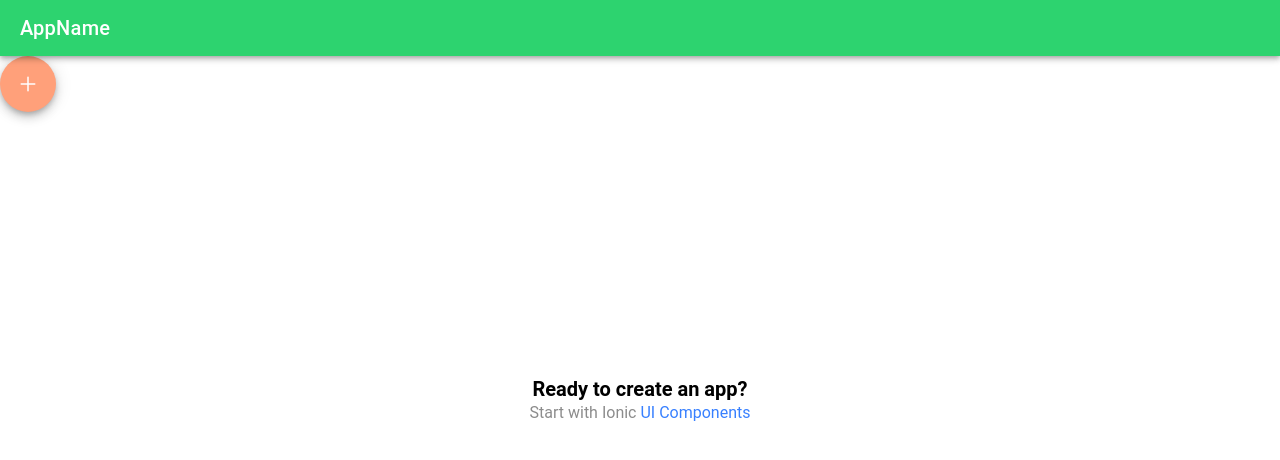
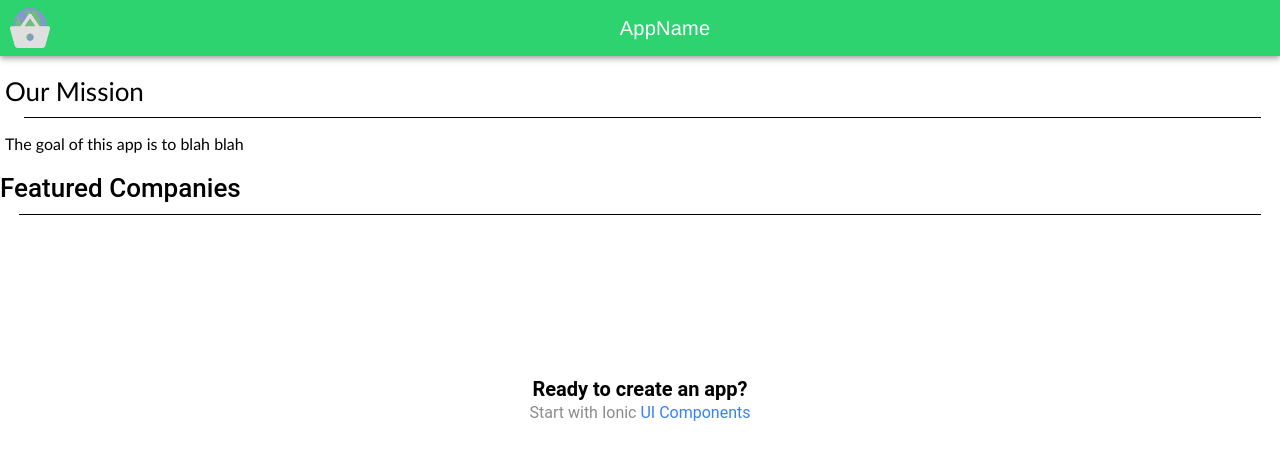
Before and after one commit to JasonKulinski/GreenDex, a React (Vite) app in the folder fe/: page /home in a window 1280 px wide. Shown: the top 460 px of the page. Built offline with nearby package versions, Linux system fonts and the light colour scheme.

Commit message:
Mission & Comp
Added basic text

```diff
--- a/fe/src/pages/Home.css
+++ b/fe/src/pages/Home.css
@@ -1,8 +1,25 @@
-ion-toolbar{
-   --display: flex;
+
+#imgHeader{
+    display: flex;
+    align-items: center;
+    justify-content: center;
+    padding-left: 10px;
+    text-align: center;
+    font-family:'Franklin Gothic Medium', 'Arial Narrow', Arial, sans-serif;
 
 }
 
+hr{
+    width: 97%;
+    height: 1px;
+    background-color: black;
+}
+
+#missionHeader{
+    padding-left: 5px;
+    font-family:'Trebuchet MS', 'Lucida Sans Unicode', 'Lucida Grande', 'Lucida Sans', Arial, sans-serif;
+
+}
 
 .poopie {
     --background: #FFA07A;
--- a/fe/src/pages/Home.tsx
+++ b/fe/src/pages/Home.tsx
@@ -1,6 +1,7 @@
 import { IonContent, IonHeader, IonPage, IonTitle, IonToolbar, IonFabButton, IonIcon } from '@ionic/react'
 import { add } from 'ionicons/icons'
 import { doGet } from '../Utils'
+
 
 
 import ExploreContainer from '../components/ExploreContainer'
@@ -12,24 +13,38 @@ const Home: React.FC = () => {
         let result = await doGet("test")
         alert(result.data.message)
     }
-
+/*<img alt="logo" height="40" src="logotest.png" />*/
     return (
         <IonPage>
             <IonHeader>
                 <IonToolbar className = 'header' color='success'>
-                    <IonTitle>AppName</IonTitle>
-
+                    <div id="imgHeader">
+                    <img height="40" src ="logotest.png"/>
+                    <IonTitle >AppName</IonTitle>
+                    </div>
                 </IonToolbar>
             </IonHeader>
             <IonContent fullscreen>
+                <div id="missionHeader">
+                <h1>Our Mission</h1>
+                <hr/>
+                <p>The goal of this app is to blah blah</p>
+                </div>
+
+                <div id="featuredCompanies">
+                <h1>Featured Companies</h1>
+                <hr/>
+
+                </div>
+
                 <IonHeader collapse="condense">
                     <IonToolbar>
-                        <IonTitle size="large">Blank</IonTitle>
+                        <IonTitle size="large">Hello </IonTitle>
                     </IonToolbar>
                 </IonHeader>
-                <IonFabButton className='poopie' onClick={test}>
+                {/* <IonFabButton className='poopie' onClick={test}>
                     <IonIcon icon={add} />
-                </IonFabButton>
+                </IonFabButton> */}
                 <ExploreContainer />
             </IonContent>
         </IonPage>
```
